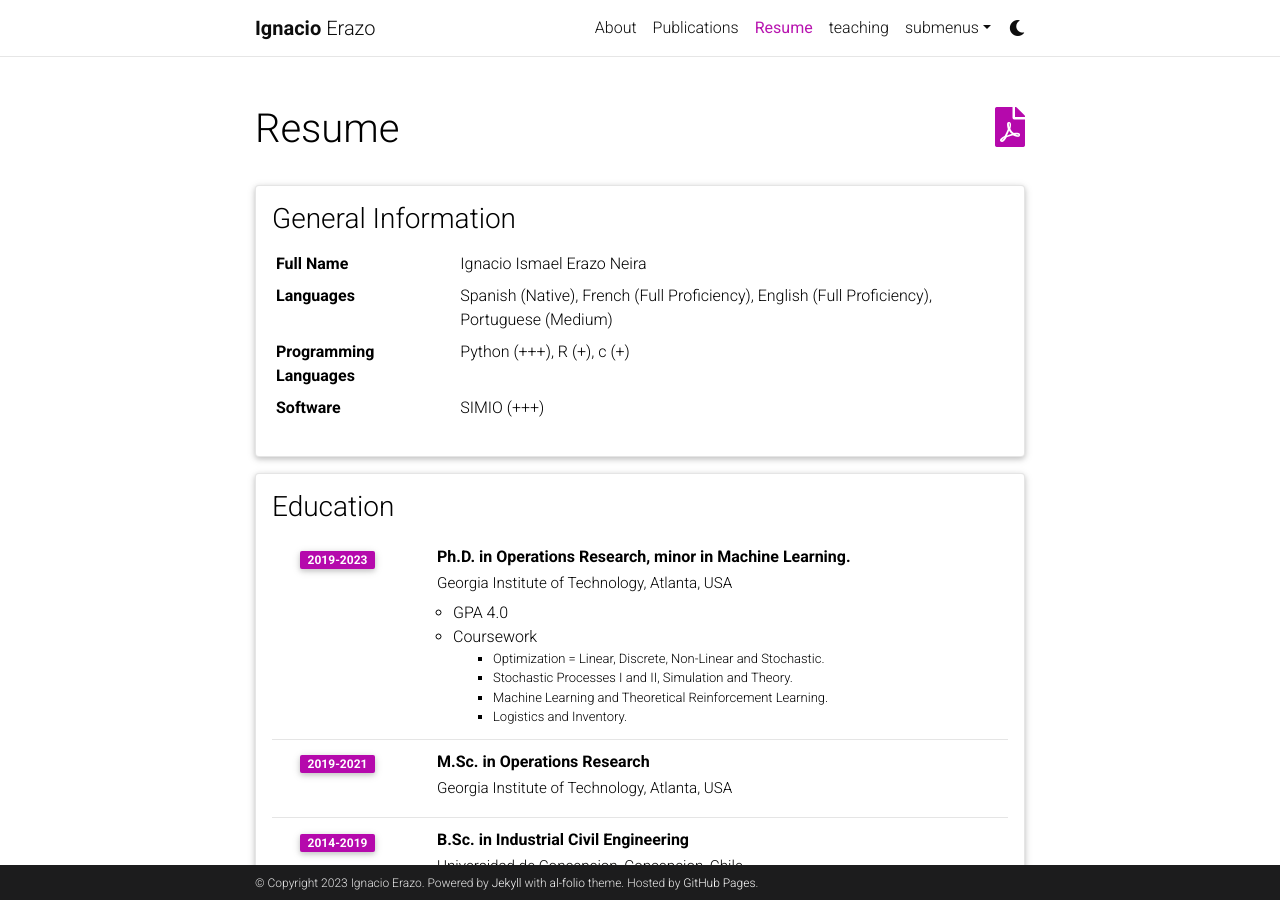
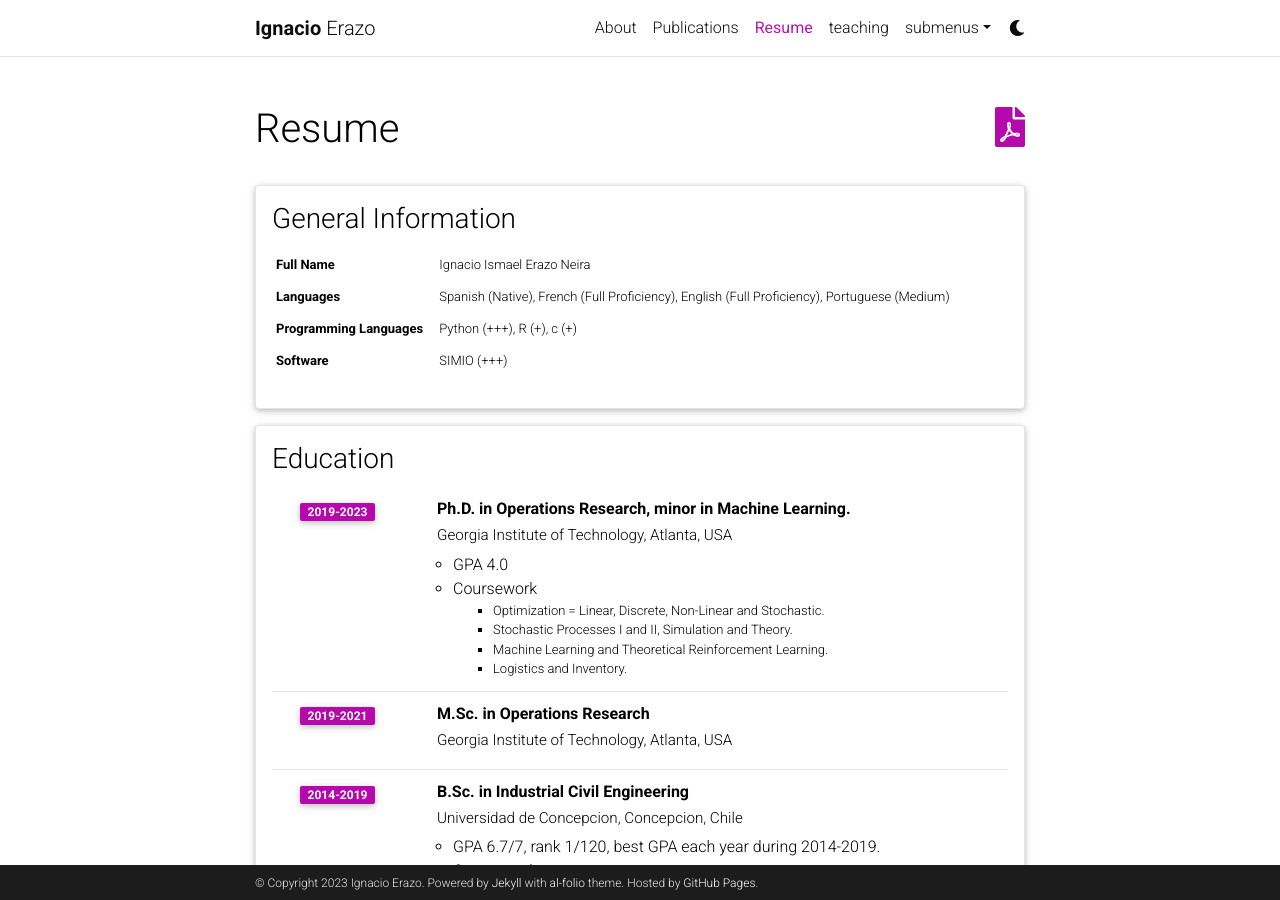
Before and after one commit to ierazo/ierazo.github.io, a Jekyll site: the page built from _pages/resume.md, in a window 1280 px wide and 900 px high. Built offline with Jekyll 4.4.1, drawn with Linux system fonts in a browser that asks for light colours; comment, search, counter and statistics services are not loaded; a style sheet for code colours, icons or effects is not loaded.

Commit message:
new font size for resume

```diff
--- a/_includes/cv/map.html
+++ b/_includes/cv/map.html
@@ -1,10 +1,8 @@
 <table class="table table-sm table-borderless table-responsive">
     {% for content in entry.contents %}
-      <font size="-1">
       <tr>
-        <td class="p-1 pr-2 font-weight-bold"><b>{{ content.name }}</b></td>
-        <td class="p-1 pl-2 font-weight-light text">{{ content.value }}</td>
+        <td class="p-1 pr-2 font-weight-bold"><b><font size="-1">{{ content.name }}</font></b></td>
+        <td class="p-1 pl-2 font-weight-light text"><font size="-1">{{ content.value }}</font></td>
       </tr>
-      </font>
     {% endfor %}
 </table>
```
